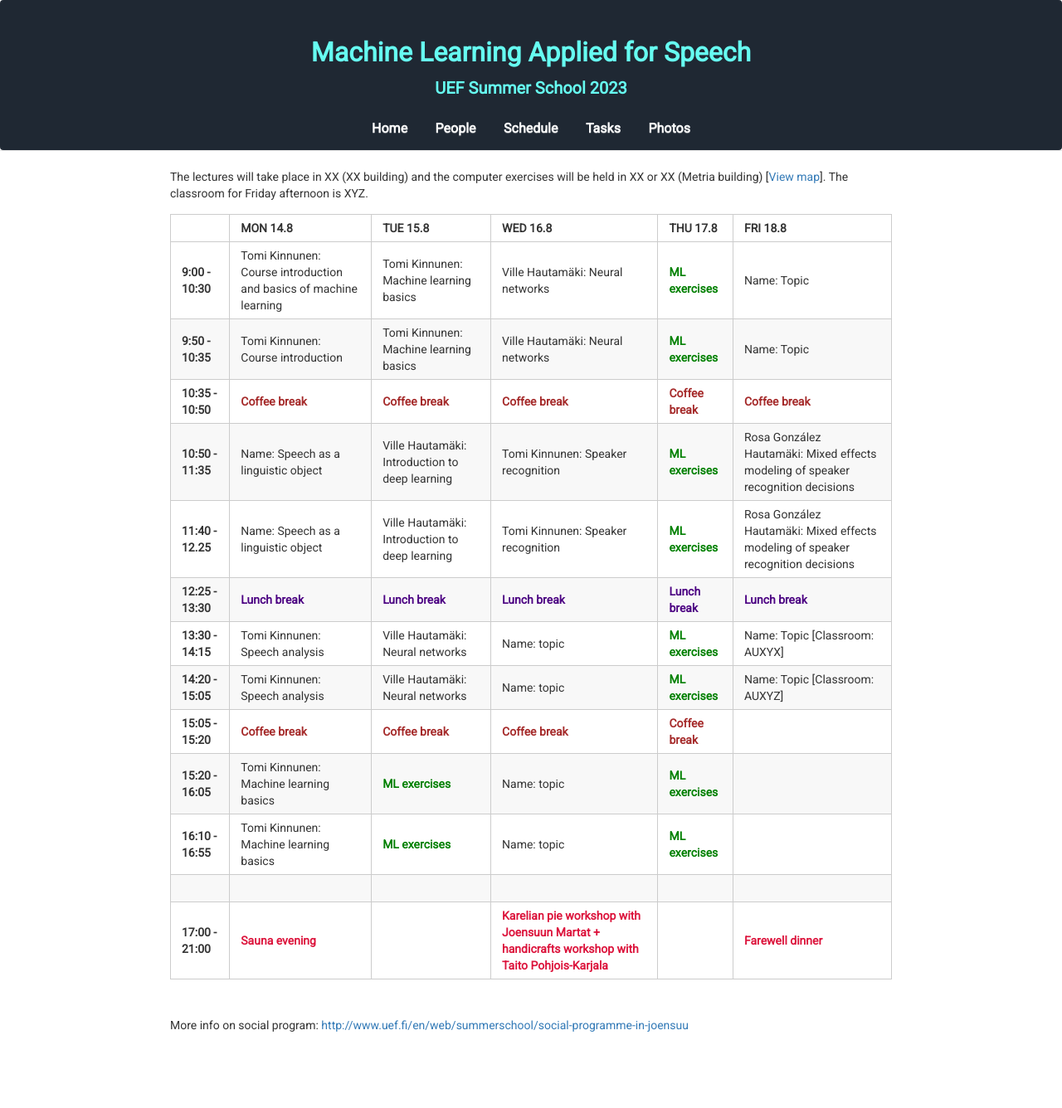
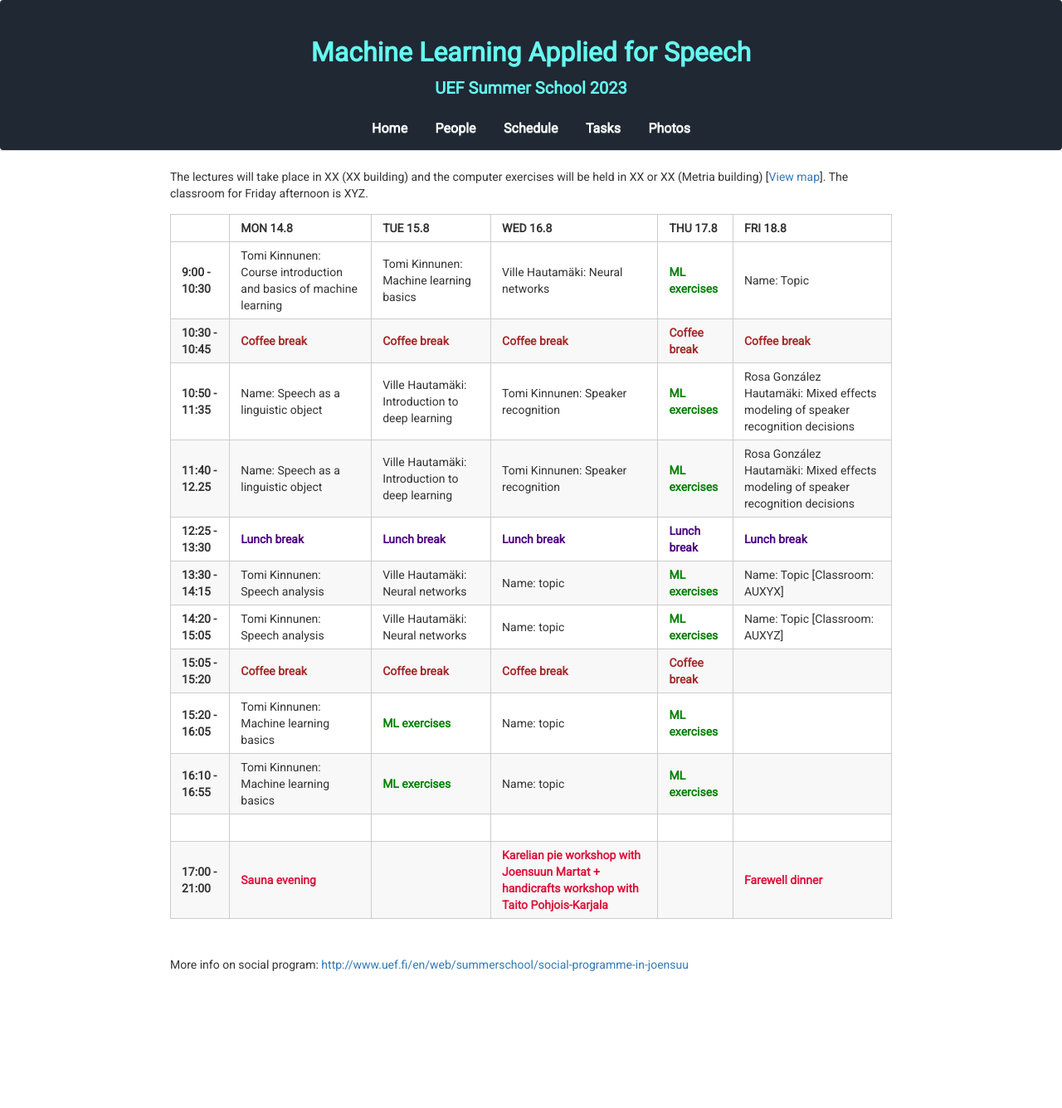
Before and after one commit to vpspeech/summerschool2023, a Jekyll site: the page built from schedule.md, in a window 1280 px wide. Shown: the whole page at 83% size. Built offline with Jekyll 4.4.1, drawn with Linux system fonts in a browser that asks for light colours; nearby versions of some CDN libraries; after the commit the page ends 1263 px from its top, so only the background shows below that.

Commit message:
Update schedule.md

```diff
--- a/schedule.md
+++ b/schedule.md
@@ -8,8 +8,7 @@ The lectures will take place in XX (XX building) and the computer exercises will
 |                   | MON 14.8                                          | TUE 15.8                                                | WED 16.8                                          | THU 17.8                                          | FRI 18.8                                          |
 |-------------------|---------------------------------------------------|---------------------------------------------------------|---------------------------------------------------|---------------------------------------------------|---------------------------------------------------|
 | **9:00 - 10:30**   |            Tomi Kinnunen: Course introduction and basics of machine learning                                       | Tomi Kinnunen: Machine learning basics                       | Ville Hautamäki: Neural networks                        | <span style="color:green">**ML exercises**</span> | Name: Topic                 |
-| **9:50 - 10:35**  | Tomi Kinnunen: Course introduction                     | Tomi Kinnunen: Machine learning basics                       | Ville Hautamäki: Neural networks                        | <span style="color:green">**ML exercises**</span> | Name: Topic                 |
-| **10:35 - 10:50** | <span style="color:brown">**Coffee break**</span> | <span style="color:brown">**Coffee break**</span>       | <span style="color:brown">**Coffee break**</span> | <span style="color:brown">**Coffee break**</span>       | <span style="color:brown">**Coffee break**</span> |
+| **10:30 - 10:45** | <span style="color:brown">**Coffee break**</span> | <span style="color:brown">**Coffee break**</span>       | <span style="color:brown">**Coffee break**</span> | <span style="color:brown">**Coffee break**</span>       | <span style="color:brown">**Coffee break**</span> |
 | **10:50 - 11:35** | Name: Speech as a linguistic object             | Ville Hautamäki: Introduction to deep learning                | Tomi Kinnunen: Speaker recognition                     | <span style="color:green">**ML exercises**</span> | Rosa González Hautamäki: Mixed effects modeling of speaker recognition decisions |
 | **11:40 - 12.25** | Name: Speech as a linguistic object             | Ville Hautamäki: Introduction to deep learning                | Tomi Kinnunen: Speaker recognition                     | <span style="color:green">**ML exercises**</span> | Rosa González Hautamäki: Mixed effects modeling of speaker recognition decisions |
 | **12:25 - 13:30** | <span style="color:indigo">**Lunch break**</span> | <span style="color:indigo">**Lunch break**</span>       | <span style="color:indigo">**Lunch break**</span> | <span style="color:indigo">**Lunch break**</span>       | <span style="color:indigo">**Lunch break**</span>   |
```
